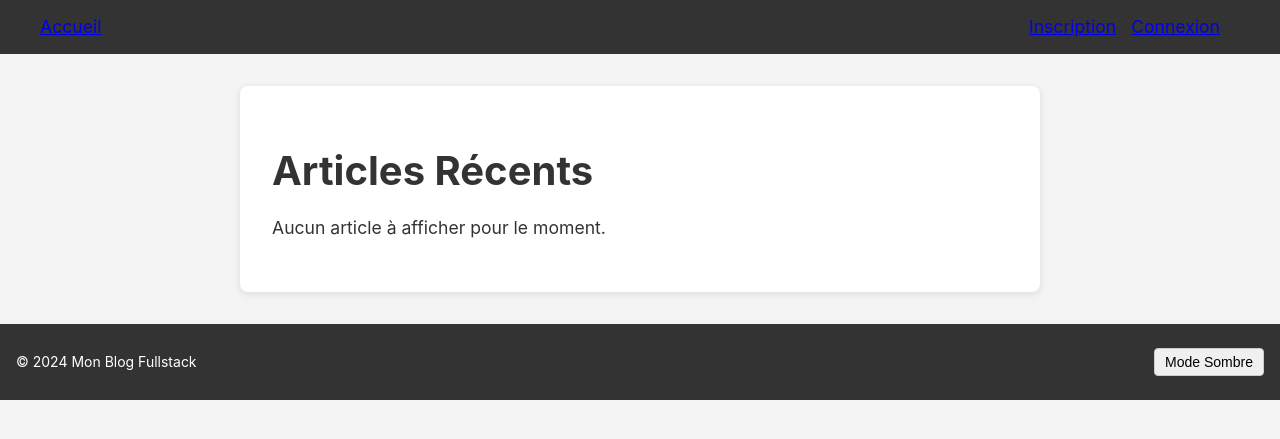
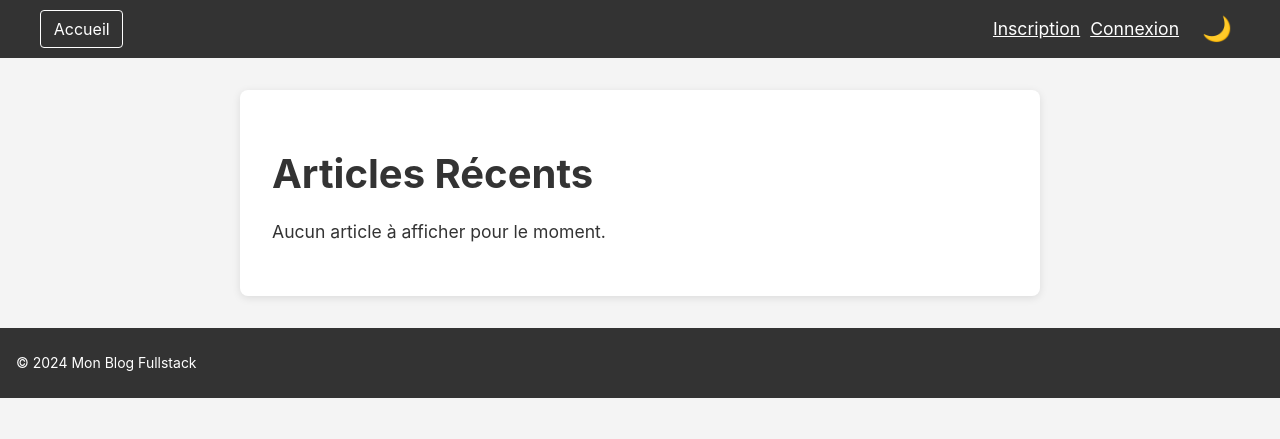
Before and after one commit to francko09/blog, a Flask app: page / in a window 1280 px wide. Shown: the top 439 px of the page. Run offline with Flask 3, Linux system fonts and the light colour scheme; data that the repository does not hold is empty.

Commit message:
Enhance UI: Header theme toggle, nav buttons, and homepage image aspect ratio
- Moved dark mode toggle to header and transformed it into a sun/moon icon button.
- Styled main navigation links in the header to appear as buttons.
- Implemented fixed aspect ratio (4:3, easily changeable to 1:1 square) for article images on the homepage using CSS object-fit.
- Ensured dark mode persistence and global application.
- Provided manual test descriptions for new UI features.

```diff
--- a/fullstack_blog/app/static/css/style.css
+++ b/fullstack_blog/app/static/css/style.css
@@ -95,26 +95,85 @@ header nav {
 
 header nav .nav-links a { /* Groupe pour les liens principaux */
     color: var(--header-text-color);
-    margin-right: 15px; /* Marge à droite pour espacer les liens */
+    margin-right: 10px; /* Marge à droite réduite */
     text-decoration: none;
-    font-size: 1.1rem; /* Taille légèrement augmentée */
+    font-size: 1rem; /* Taille ajustée */
+    padding: 0.5rem 0.8rem; /* Padding pour l'aspect bouton */
+    border-radius: 4px; /* Coins arrondis */
+    border: 1px solid transparent; /* Bordure pour l'aspect bouton, transparente par défaut */
+    transition: background-color 0.2s ease, border-color 0.2s ease, color 0.2s ease;
 }
 header nav .nav-links a:last-child {
     margin-right: 0;
 }
-header nav a:hover {
+
+/* Style des liens de navigation comme des boutons */
+header nav .nav-links a {
+    border-color: var(--header-text-color); /* Bordure visible mais subtile */
+}
+body.dark-mode header nav .nav-links a {
+    border-color: var(--header-text-color); /* Peut être la même ou une couleur différente pour le mode sombre */
+}
+
+header nav .nav-links a:hover,
+header nav .nav-links a:focus {
+    background-color: var(--header-text-color); /* Fond devient couleur du texte au survol */
+    color: var(--header-bg-color); /* Texte devient couleur du fond du header au survol */
+    text-decoration: none; /* Enlever le soulignement au survol pour les boutons */
+    border-color: var(--header-text-color); /* La bordure reste la même ou change si besoin */
+}
+
+/* S'assurer que les autres liens dans .user-info ne prennent pas le style bouton par défaut */
+header nav .user-info a {
+    color: var(--header-text-color);
+    margin-left: 10px;
+    padding: 0; /* Pas de padding de bouton */
+    border: none; /* Pas de bordure de bouton */
+    background-color: transparent; /* Pas de fond de bouton */
+}
+header nav .user-info a:hover { /* Garder le style de lien simple pour user-info */
     color: var(--link-hover-color);
     text-decoration: underline;
+    background-color: transparent;
 }
+
+
 header nav .user-info {
-    color: var(--header-text-color);
-    /* margin-left: auto; est géré par justify-content: space-between sur nav */
+    /* color: var(--header-text-color); // Redondant car hérité */
+    display: flex; /* Assure l'alignement correct avec le bouton mode sombre */
+    align-items: center;
 }
 header nav .user-info a {
-    margin-left: 10px; /* Espacer les liens Connexion/Inscription/Déconnexion */
+    color: var(--header-text-color); /* Assurer la couleur pour les liens ici aussi */
+    margin-left: 10px;
 }
 header nav .user-info span {
     margin-right: 10px;
+}
+
+/* Style pour le bouton de mode sombre (icône) */
+#darkModeToggle {
+    background: none;
+    border: none;
+    color: var(--header-text-color);
+    font-size: 1.5rem;
+    cursor: pointer;
+    padding: 0.25rem 0.5rem; /* Ajuster pour un meilleur 'hit area' */
+    margin-left: 15px;
+    line-height: 1;
+    border-radius: 4px; /* Optionnel: pour un léger effet au focus */
+    transition: opacity 0.2s ease, background-color 0.2s ease;
+}
+#darkModeToggle:hover {
+    opacity: 0.8;
+    /* background-color: rgba(255,255,255,0.1); // Léger fond au survol en mode sombre */
+}
+body.dark-mode #darkModeToggle:hover {
+     /* background-color: rgba(0,0,0,0.1); // Léger fond au survol en mode clair (si le bouton est sombre) */
+}
+#darkModeToggle:focus {
+    outline: none;
+    /* box-shadow: 0 0 0 2px var(--link-color); // Style de focus si souhaité */
 }
 
 
--- a/fullstack_blog/app/static/js/main.js
+++ b/fullstack_blog/app/static/js/main.js
@@ -2,26 +2,36 @@
 function setupDarkModeToggle() {
     const darkModeToggle = document.getElementById('darkModeToggle');
     const body = document.body;
+    const sunIcon = '☀️'; // Caractère Unicode pour le soleil
+    const moonIcon = '🌙'; // Caractère Unicode pour la lune
 
-    // Appliquer le mode sombre au chargement si la préférence est sauvegardée ou si le système préfère
+    // Fonction pour mettre à jour l'icône du bouton
+    function updateIcon() {
+        if (body.classList.contains('dark-mode')) {
+            darkModeToggle.innerHTML = sunIcon; // Affiche soleil si mode sombre actif
+            darkModeToggle.setAttribute('title', 'Passer en mode clair');
+        } else {
+            darkModeToggle.innerHTML = moonIcon; // Affiche lune si mode clair actif
+            darkModeToggle.setAttribute('title', 'Passer en mode sombre');
+        }
+    }
+
+    // Appliquer le mode sombre au chargement et définir l'icône initiale
     if (localStorage.getItem('darkMode') === 'enabled' ||
         (localStorage.getItem('darkMode') === null && window.matchMedia && window.matchMedia('(prefers-color-scheme: dark)').matches)) {
         body.classList.add('dark-mode');
-        if(darkModeToggle) darkModeToggle.textContent = 'Mode Clair';
-    } else {
-        if(darkModeToggle) darkModeToggle.textContent = 'Mode Sombre';
     }
+    if (darkModeToggle) updateIcon(); // Mettre à jour l'icône après avoir potentiellement ajouté la classe
 
     if (darkModeToggle) {
         darkModeToggle.addEventListener('click', () => {
             body.classList.toggle('dark-mode');
             if (body.classList.contains('dark-mode')) {
                 localStorage.setItem('darkMode', 'enabled');
-                darkModeToggle.textContent = 'Mode Clair';
             } else {
                 localStorage.setItem('darkMode', 'disabled');
-                darkModeToggle.textContent = 'Mode Sombre';
             }
+            updateIcon(); // Mettre à jour l'icône après chaque clic
         });
     }
 }
@@ -52,7 +62,12 @@ async function loadArticles(currentUserId) {
 
             let imageHTML = '';
             if (article.image_url) {
-                imageHTML = `<img src="${article.image_url}" alt="${escapeHTML(article.title)}">`;
+                // Envelopper l'image dans le conteneur pour le ratio carré
+                imageHTML = `
+                    <div class="article-list-image-container">
+                        <img src="${article.image_url}" alt="${escapeHTML(article.title)}">
+                    </div>
+                `;
             }
 
             let actionsHTML = '';
--- a/fullstack_blog/app/templates/base.html
+++ b/fullstack_blog/app/templates/base.html
@@ -5,7 +5,7 @@
     <meta name="viewport" content="width=device-width, initial-scale=1.0">
     <title>{% block title %}Mon Blog{% endblock %}</title>
     <link rel="stylesheet" href="{{ url_for('static', filename='css/style.css') }}">
-    {# Styles pour les messages flash, déplacés ici depuis register.html pour être globaux #}
+    {# Styles pour les messages flash et bouton mode sombre (déplacés dans style.css plus tard idéalement) #}
     <style>
         .alert {
             padding: 10px;
@@ -14,7 +14,7 @@
             border-radius: 4px;
         }
         .alert-success {
-            color: #3c763d;
+            color: #3c763d; /* Sera surchargé par les variables CSS */
             background-color: #dff0d8;
             border-color: #d6e9c6;
         }
@@ -29,29 +29,29 @@
             border-color: #bce8f1;
         }
         nav .user-info {
-            margin-left: auto; /* Pousse les infos utilisateur à droite */
-            padding-right: 20px;
+            display: flex; /* Pour aligner le bouton mode sombre avec les liens user */
+            align-items: center;
         }
-        /* Style simple pour le bouton de mode sombre */
+        /* Style pour le bouton de mode sombre (icône) */
         #darkModeToggle {
+            background: none;
+            border: none;
+            color: var(--header-text-color); /* Utilise la variable CSS pour la couleur du texte du header */
+            font-size: 1.5rem; /* Taille de l'icône */
             cursor: pointer;
-            padding: 5px 10px;
-            border: 1px solid #ccc;
-            border-radius: 4px;
-            background-color: #f0f0f0;
-            margin-left: 15px; /* Un peu d'espace par rapport aux autres éléments du footer */
+            padding: 0.25rem 0.5rem;
+            margin-left: 15px; /* Espace par rapport aux liens utilisateur */
+            line-height: 1; /* Pour un meilleur alignement vertical de l'icône */
         }
-        body.dark-mode #darkModeToggle {
-            background-color: #444;
-            color: #fff;
-            border-color: #555;
+        #darkModeToggle:hover {
+            opacity: 0.8;
         }
     </style>
 </head>
 <body>
     <header>
-        <nav style="display: flex; align-items: center;">
-            <div>
+        <nav> {# style="display: flex; align-items: center;" est maintenant dans style.css #}
+            <div class="nav-links">
                 <a href="{{ url_for('main.serve_index') }}">Accueil</a>
                 {% if current_user.is_authenticated %}
                     <a href="{{ url_for('main.serve_create_article_form') }}">Nouvel Article</a>
@@ -65,14 +65,15 @@
                     <a href="{{ url_for('main.register') }}">Inscription</a>
                     <a href="{{ url_for('main.login') }}">Connexion</a>
                 {% endif %}
+                <button id="darkModeToggle" title="Changer de thème">🌙</button> {# Icône lune par défaut #}
             </div>
         </nav>
     </header>
     <main>
-        {# Affichage global des messages flash sous la nav, au cas où une redirection se ferait sans affichage spécifique sur la page cible #}
+        {# Affichage global des messages flash #}
         {% with messages = get_flashed_messages(with_categories=true) %}
             {% if messages %}
-                <div style="max-width: 800px; margin: 10px auto 0 auto;">
+                <div class="flash-messages-container" style="max-width: 800px; margin: 10px auto 0 auto;">
                 {% for category, message in messages %}
                     <div class="alert alert-{{ category }}">{{ message }}</div>
                 {% endfor %}
@@ -82,9 +83,9 @@
 
         {% block content %}{% endblock %}
     </main>
-    <footer style="display: flex; justify-content: space-between; align-items: center;">
+    <footer> {# style="display: flex; justify-content: space-between; align-items: center;" est maintenant dans style.css #}
         <p>&copy; 2024 Mon Blog Fullstack</p>
-        <button id="darkModeToggle">Mode Sombre/Clair</button>
+        {# Bouton mode sombre déplacé dans le header #}
     </footer>
     {% block scripts %}{% endblock %}
 </body>
```
Also changed, not shown: other parts of fullstack_blog/app/static/css/style.css (+31 -4 lines).
